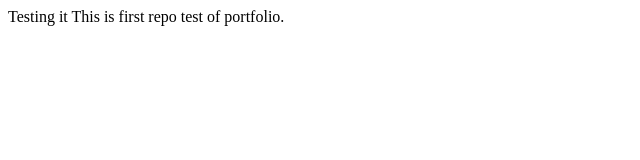
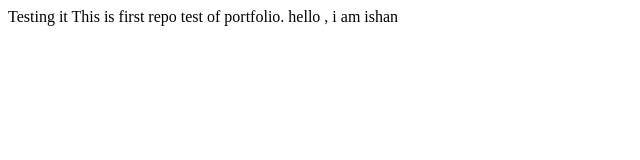
Before and after one commit to Ishan2OO1/Ishanchaudhary.github.io, a plain HTML site: page index.html in a window 1280 px wide. Shown: the whole page, without its empty margins (0-640 px from the left). Drawn offline with Linux system fonts and the light colour scheme.

Commit message:
Update index.html
testing by ishan

```diff
--- a/index.html
+++ b/index.html
@@ -1,4 +1,4 @@
 <html>
   <head>Testing it</head>
-  <body>This is first repo test of portfolio.</body>
+  <body>This is first repo test of portfolio. hello , i am ishan</body>
 </html>
```
